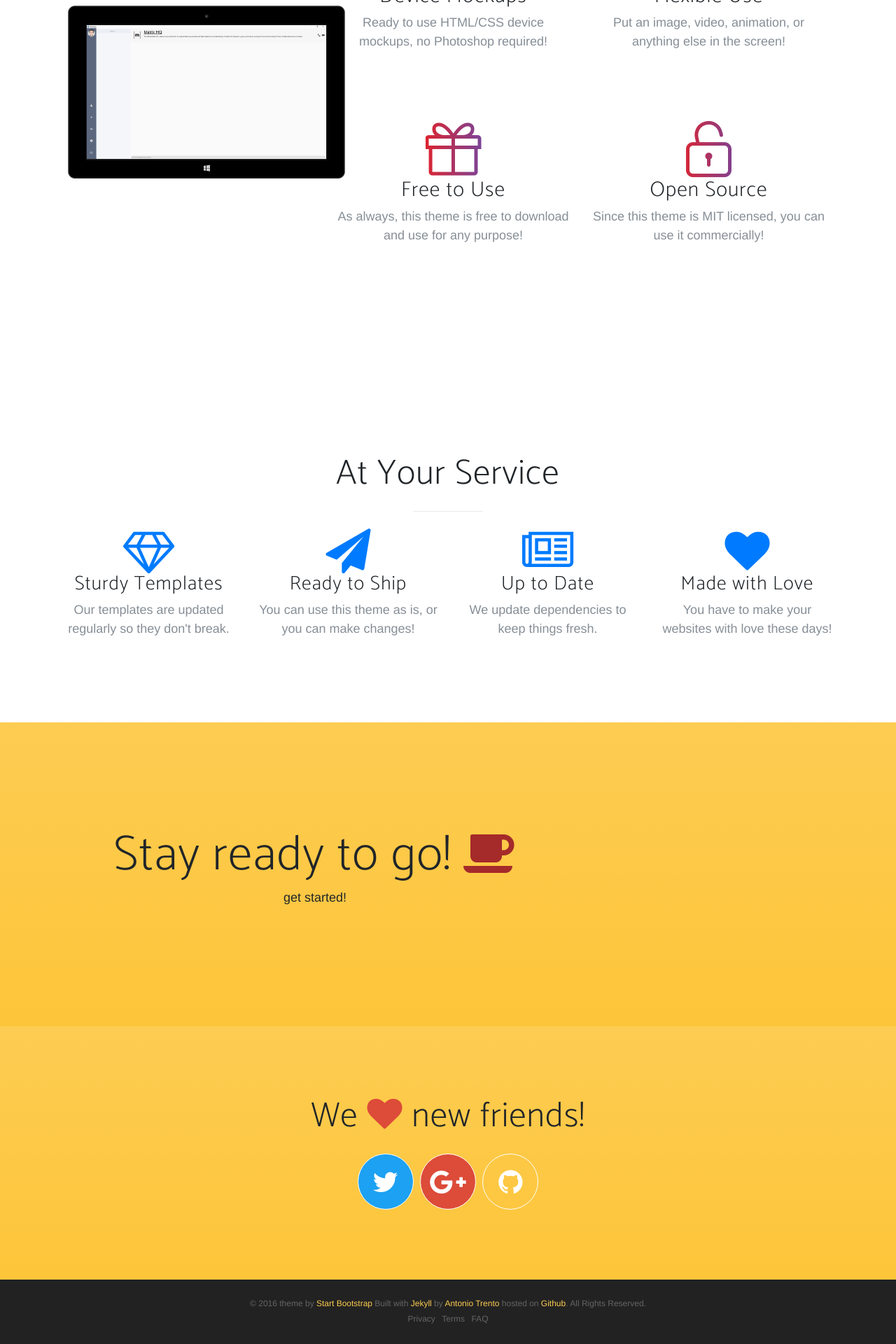
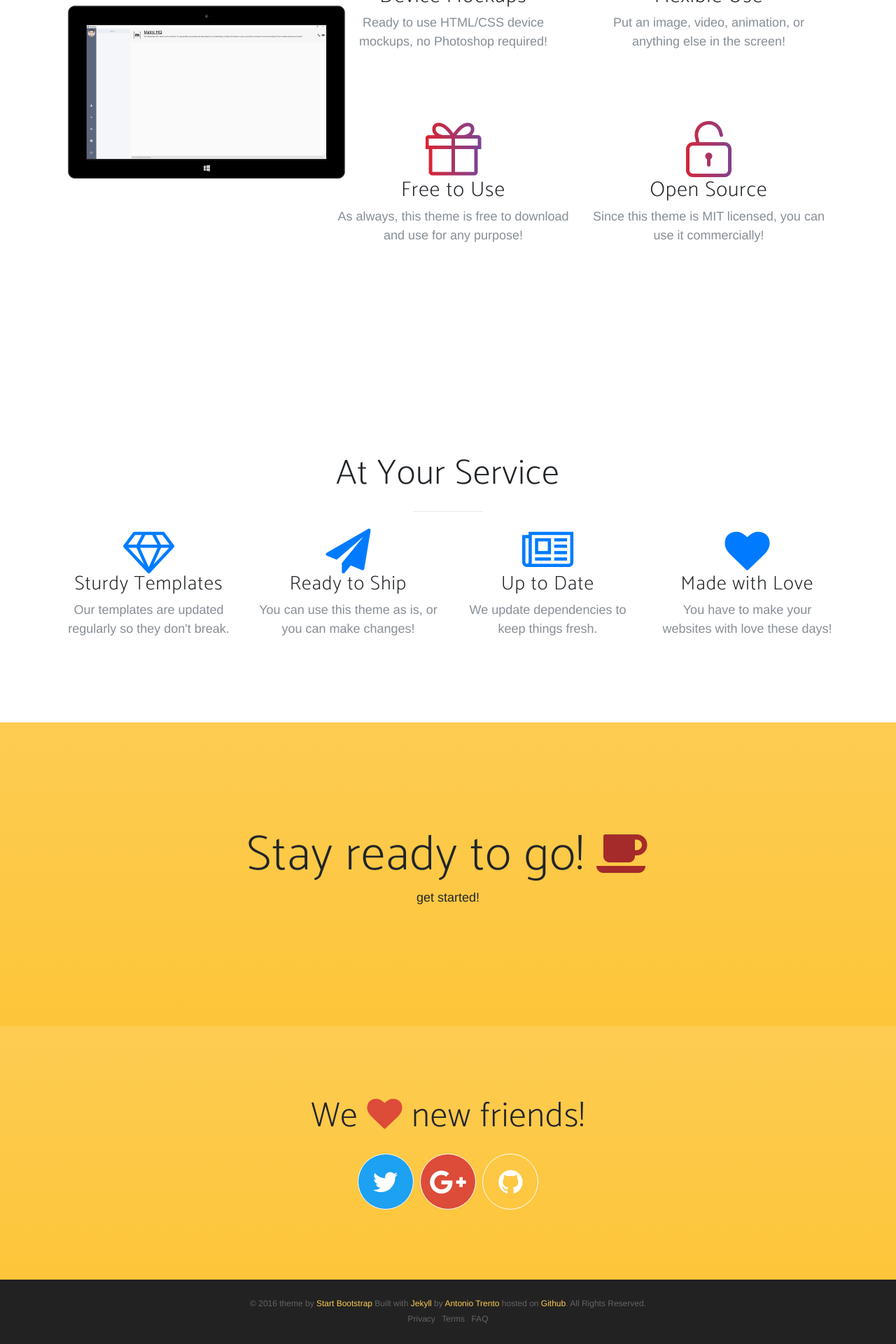
Before and after one commit to Nordgedanken/Morpheus, a Jekyll site: the page built from docs/index.html, in a window 1280 px wide. Shown: the part 1931-3851 px from the top of the page at 70% size. Built offline with Jekyll 4.4.1, drawn with Linux system fonts in a browser that asks for light colours; nearby versions of some CDN libraries; some web fonts are replaced; the list of posts is cut into pages by our own code.

Commit message:
Fix quote position
Signed-off-by: MTRNord <mtrnord1@gmail.com>

```diff
--- a/docs/_includes/contact.html
+++ b/docs/_includes/contact.html
@@ -1,4 +1,3 @@
-
 <section id="contact" class="contact bg-primary">
     <div class="container">
         <h2>We <i class="fa fa-heart"></i> new friends!</h2>
--- a/docs/_includes/quote.html
+++ b/docs/_includes/quote.html
@@ -1,10 +1,6 @@
 <section id="quote" class="download bg-primary text-center">
     <div class="container">
-        <div class="row">
-            <div class="col-lg-8 col-lg-offset-2">
-                <h2 class="section-heading">Stay ready to go! <i style="color:brown"class="fa fa-coffee"></i></h2>
-                <p>get started!</p>
-            </div>
-        </div>
+        <h2 class="section-heading">Stay ready to go! <i style="color:brown"class="fa fa-coffee"></i></h2>
+        <p>get started!</p>
     </div>
 </section>
```
